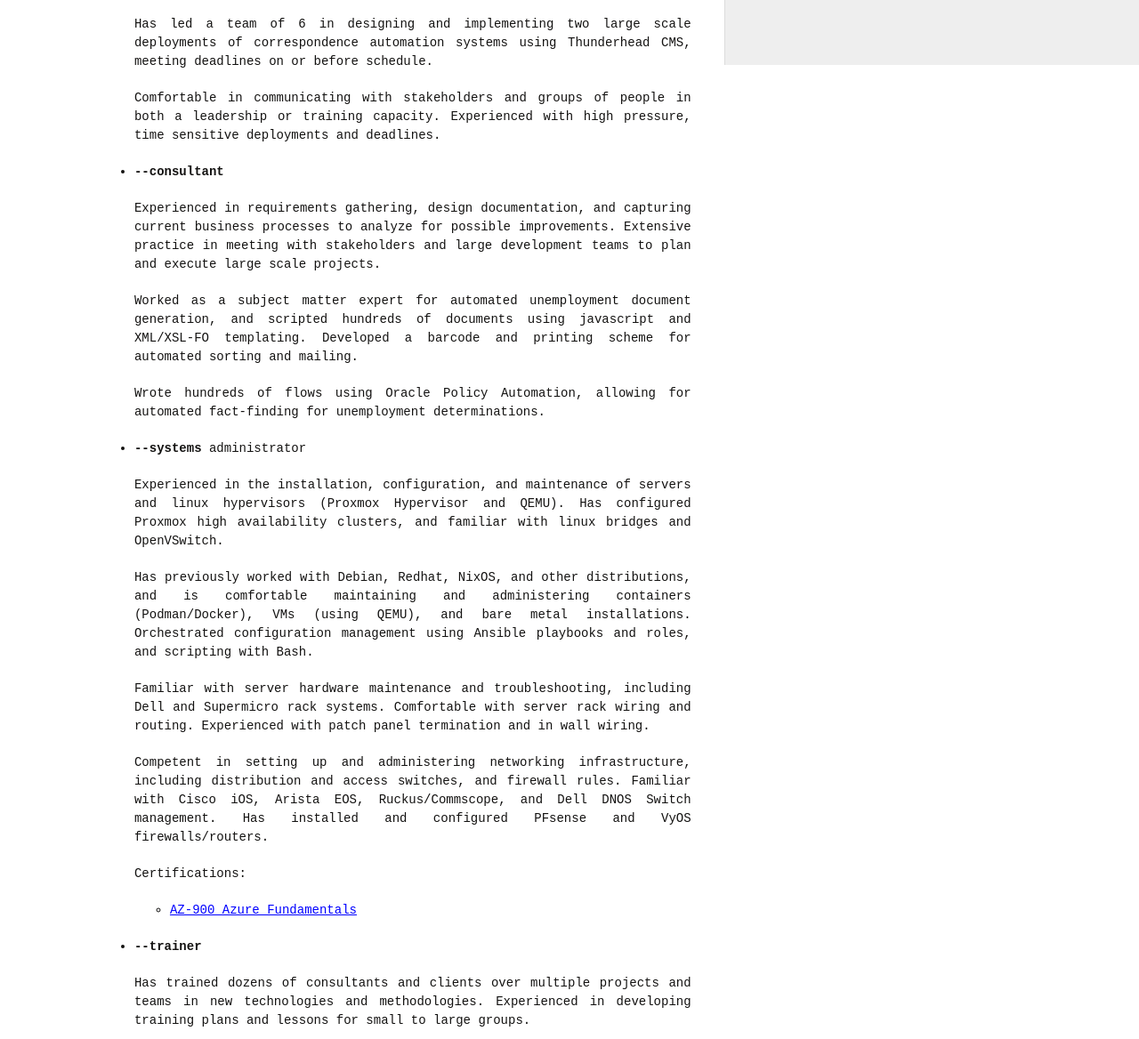
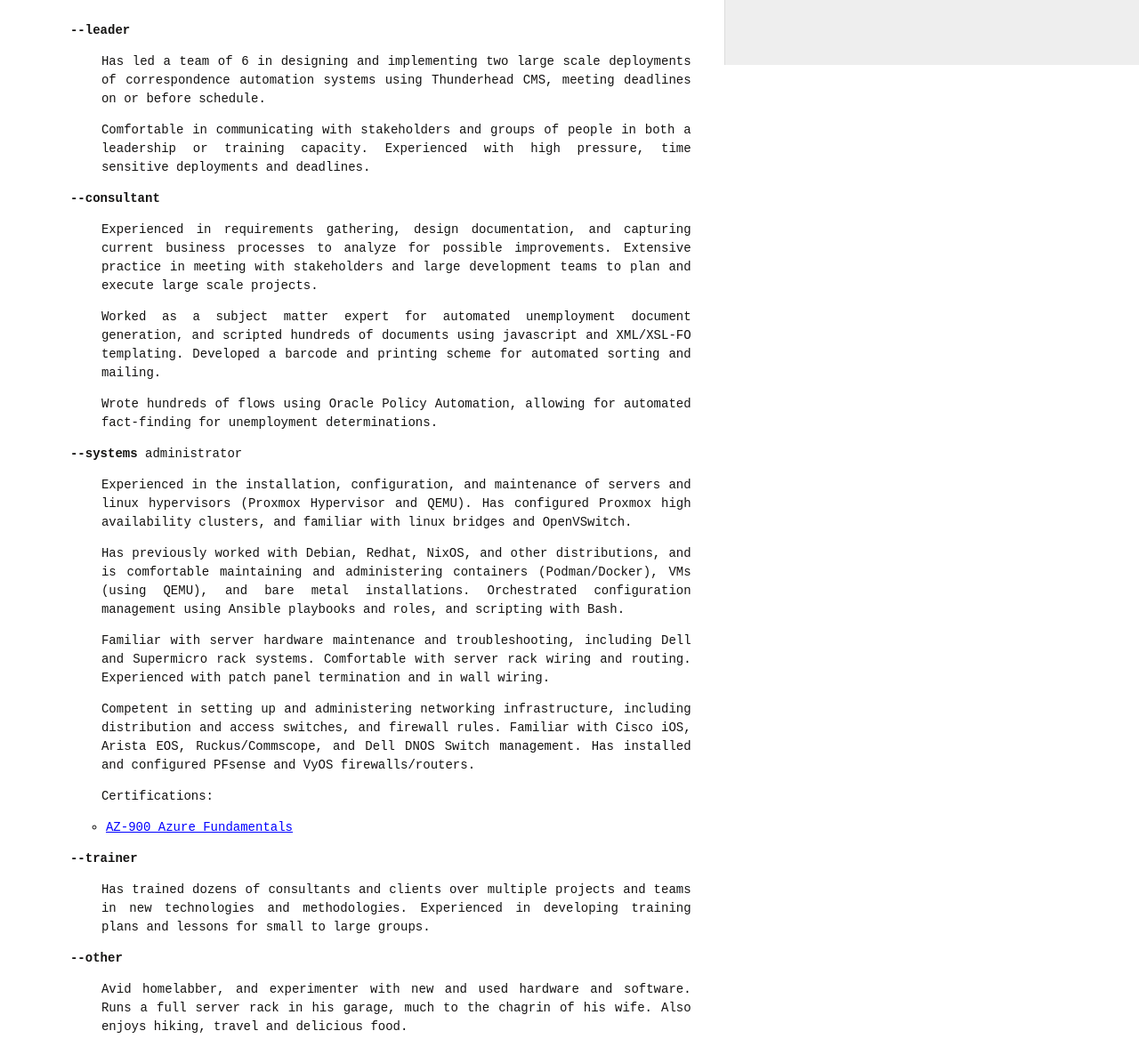
Before and after one commit to kyleyoung101/kylejyoung, a plain HTML site: page docs/index.html in a window 1280 px wide. Shown: the part 775-1943 px from the top of the page at 89% size. Drawn offline with Linux system fonts and the light colour scheme.

Commit message:
Updated alignment and removed bullets

```diff
--- a/docs/index.html
+++ b/docs/index.html
@@ -7,8 +7,8 @@
   /* style: man */
   body#manpage {margin:0}
   .mp {max-width:100ex;padding:0 10ex 1ex 5ex}
-  .mp p,.mp pre,.mp ul,.mp ol,.mp dl {margin:0 0 20px 0}
-  .mp h2 {margin:15px 0 0 0}
+  .mp p,.mp pre,.mp ul,.mp ol,.mp dl {margin:0 0 1em 0}
+  .mp h2 {margin:1em 0px 1em 0}
   .mp > p,.mp > pre,.mp > ul,.mp > ol,.mp > dl {margin-left:10ex}
   .mp h3 {margin:0 0 0 5ex}
   .mp dt {margin:0;clear:left}
@@ -39,6 +39,8 @@
   ol.man-decor li.tl {text-align:left}
   ol.man-decor li.tc {text-align:center;letter-spacing:4px}
   ol.man-decor li.tr {text-align:right;float:right}
+  ul.no-bullets {list-style-type: none; padding-left: 3em; padding-top: 1em; margin: 0pt}
+  p.option-indent {padding-left: 2.5em}
   </style>
   <style type='text/css' media='all'>
   /* style: toc */
@@ -115,15 +117,15 @@ He is familiar with Cisco, Arista, Ruckus, and Dell console configuration.</p>
 
 <h2 id="OPTIONS">OPTIONS</h2>
 
-<ul>
+<ul class="no-bullets">
   <li>
     <p><code>--leader</code></p>
 
-    <p>Has led a team of 6 in designing and implementing two large scale deployments
+    <p class="option-indent">Has led a team of 6 in designing and implementing two large scale deployments
     of correspondence automation systems using Thunderhead CMS, meeting deadlines on
     or before schedule.</p>
 
-    <p>Comfortable in communicating with stakeholders and groups of people in both a
+    <p class="option-indent">Comfortable in communicating with stakeholders and groups of people in both a
     leadership or training capacity. Experienced with high pressure, time sensitive
     deployments and deadlines.</p>
 
@@ -131,41 +133,41 @@ He is familiar with Cisco, Arista, Ruckus, and Dell console configuration.</p>
   <li>
     <p><code>--consultant</code></p>
 
-    <p>Experienced in requirements gathering, design documentation, and capturing
+    <p class="option-indent">Experienced in requirements gathering, design documentation, and capturing
     current business processes to analyze for possible improvements. Extensive practice
     in meeting with stakeholders and large development teams to plan and execute large
     scale projects.</p>
 
-    <p>Worked as a subject matter expert for automated unemployment document generation,
+    <p class="option-indent">Worked as a subject matter expert for automated unemployment document generation,
     and scripted hundreds of documents using javascript and XML/XSL-FO templating.
     Developed a barcode and printing scheme for automated sorting and mailing.</p>
 
-    <p>Wrote hundreds of flows using Oracle Policy Automation, allowing for automated
+    <p class="option-indent">Wrote hundreds of flows using Oracle Policy Automation, allowing for automated
     fact-finding for unemployment determinations.</p>
 
   </li>
   <li>
     <p><code>--systems</code> administrator</p>
 
-    <p>Experienced in the installation, configuration, and maintenance of servers and
+    <p class="option-indent">Experienced in the installation, configuration, and maintenance of servers and
     linux hypervisors (Proxmox Hypervisor and QEMU). Has configured Proxmox
     high availability clusters, and familiar with linux bridges and OpenVSwitch.</p>
 
-    <p>Has previously worked with Debian, Redhat, NixOS, and other distributions, and is
+    <p class="option-indent">Has previously worked with Debian, Redhat, NixOS, and other distributions, and is
     comfortable maintaining and administering containers (Podman/Docker), VMs (using QEMU),
     and bare metal installations. Orchestrated configuration management using Ansible
     playbooks and roles, and scripting with Bash.</p>
 
-    <p>Familiar with server hardware maintenance and troubleshooting, including
+    <p class="option-indent">Familiar with server hardware maintenance and troubleshooting, including
     Dell and Supermicro rack systems. Comfortable with server rack wiring and routing.
     Experienced with patch panel termination and in wall wiring.</p>
 
-    <p>Competent in setting up and administering networking infrastructure,
+    <p class="option-indent">Competent in setting up and administering networking infrastructure,
     including distribution and access switches, and firewall rules. Familiar with
     Cisco iOS, Arista EOS, Ruckus/Commscope, and Dell DNOS Switch management. Has
     installed and configured PFsense and VyOS firewalls/routers.</p>
 
-    <p>Certifications:</p>
+    <p class="option-indent">Certifications:</p>
     <ul>
       <li><a href="https://learn.microsoft.com/api/credentials/share/en-us/kjy101/D79B9E8CED07A53F?sharingId=CAB0C27DBA0C204E">AZ-900 Azure Fundamentals</a></li>
     </ul>
@@ -173,7 +175,7 @@ He is familiar with Cisco, Arista, Ruckus, and Dell console configuration.</p>
   <li>
     <p><code>--trainer</code></p>
 
-    <p>Has trained dozens of consultants and clients over multiple projects and teams
+    <p class="option-indent">Has trained dozens of consultants and clients over multiple projects and teams
     in new technologies and methodologies. Experienced in developing training plans
     and lessons for small to large groups.</p>
 
@@ -181,7 +183,7 @@ He is familiar with Cisco, Arista, Ruckus, and Dell console configuration.</p>
   <li>
     <p><code>--other</code></p>
 
-    <p>Avid homelabber, and experimenter with new and used hardware and software.
+    <p class="option-indent">Avid homelabber, and experimenter with new and used hardware and software.
     Runs a full server rack in his garage, much to the chagrin of his wife. Also enjoys
     hiking, travel and delicious food.</p>
 
```
